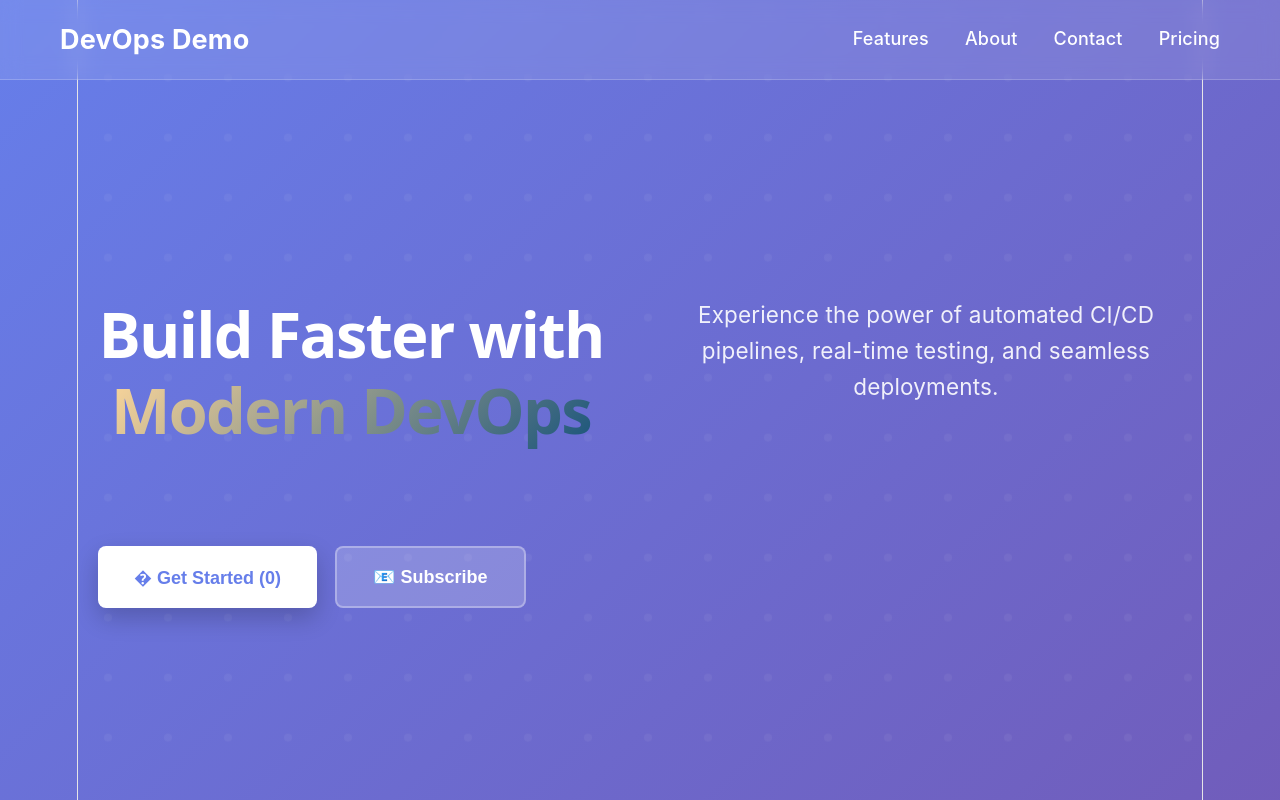
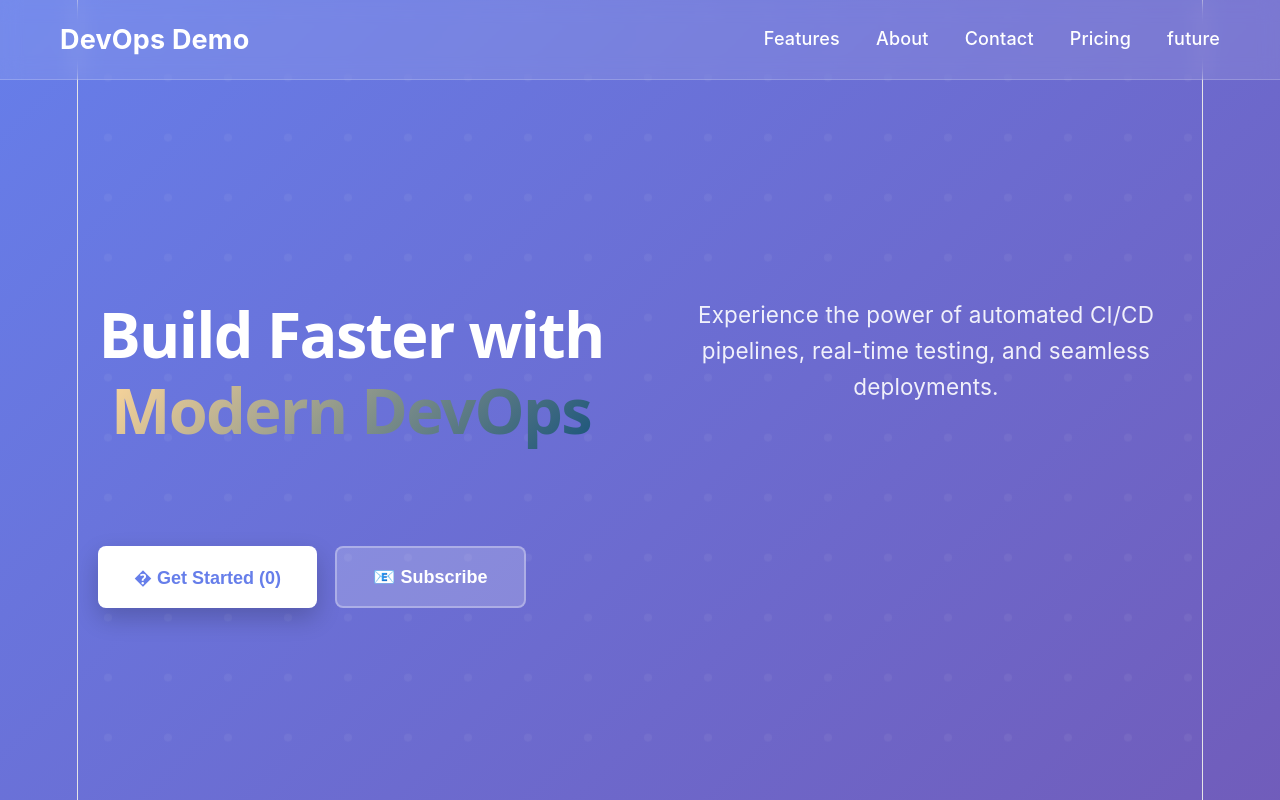
Before and after one commit to Mafiv/DevOps, a React (Vite) app: page / in a window 1280 px wide. Shown: the top 800 px of the page. Built offline with nearby package versions, Linux system fonts and the light colour scheme.

Commit message:
demo show

```diff
--- a/src/App.jsx
+++ b/src/App.jsx
@@ -25,6 +25,7 @@ function App() {
               <a href="#about">About</a>
               <a href="#contact">Contact</a>
               <a href="#pricing">Pricing</a>
+              <a href="#future">future</a>
             </div>
           </nav>
         </div>
```
